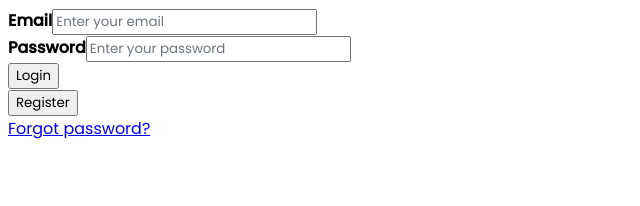
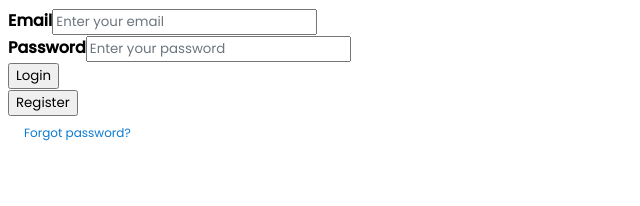
Before and after one commit to NipunChamika/reactjs_user_management, a React (Vite) app: page / in a window 1280 px wide. Shown: the top 206 px of the page, without its empty margins (0-640 px from the left). Built offline with nearby package versions, Linux system fonts and the light colour scheme.

Commit message:
Update ForgotPasswordLink component to use PrimeReact

```diff
--- a/src/components/ForgotPasswordLink.tsx
+++ b/src/components/ForgotPasswordLink.tsx
@@ -1,6 +1,7 @@
 import { useContext } from "react";
 import { UserContext } from "../context";
-import { Link } from "react-router-dom";
+import { useNavigate } from "react-router-dom";
+import { Button } from "primereact/button";
 
 const ForgotPasswordLink = () => {
   const userContext = useContext(UserContext);
@@ -12,12 +13,18 @@ const ForgotPasswordLink = () => {
 
   const {} = userContext;
 
+  const navigate = useNavigate();
+
   return (
     <>
-      <div className="d-flex">
-        <Link to="/email" className="ms-auto px-0 pt-2">
-          Forgot password?
-        </Link>
+      <div className="flex align-items-center justify-content-end">
+        <Button
+          label="Forgot password?"
+          link
+          className="p-0"
+          style={{ fontSize: "12px" }}
+          onClick={() => navigate("/email")}
+        />
       </div>
     </>
   );
```
